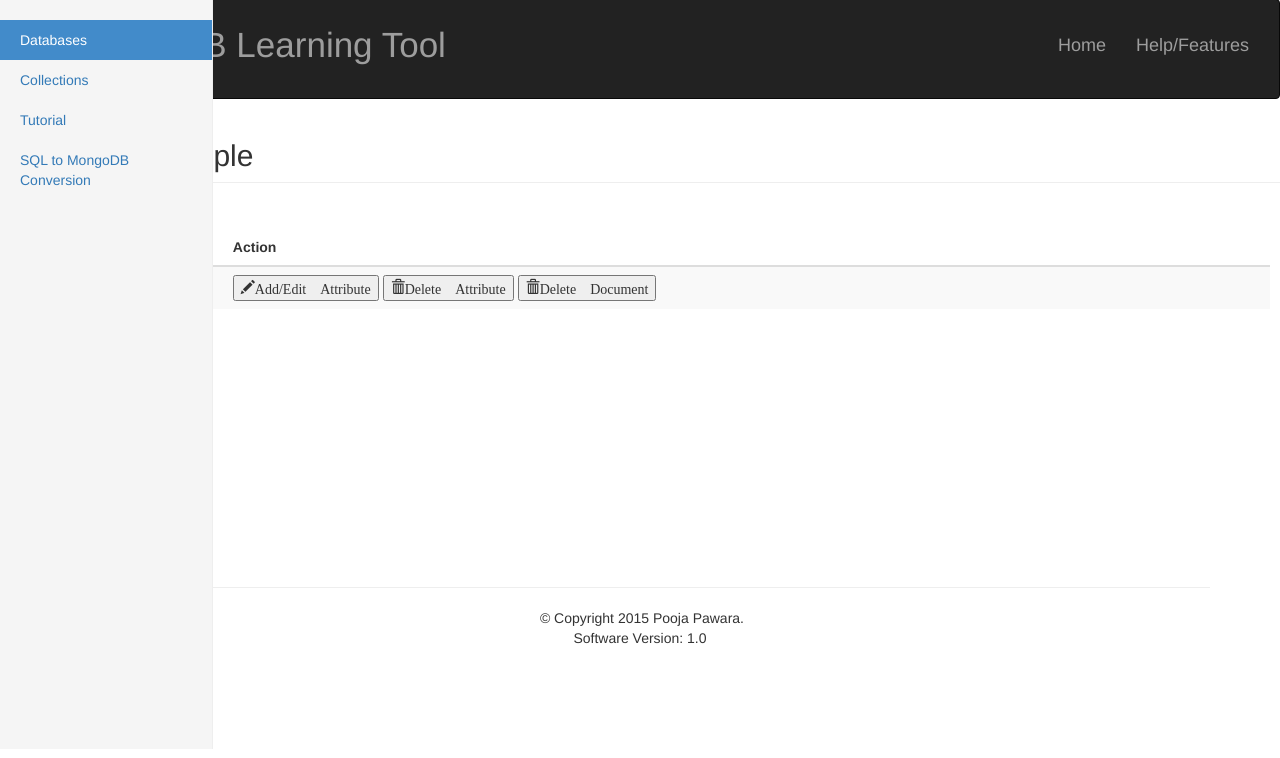
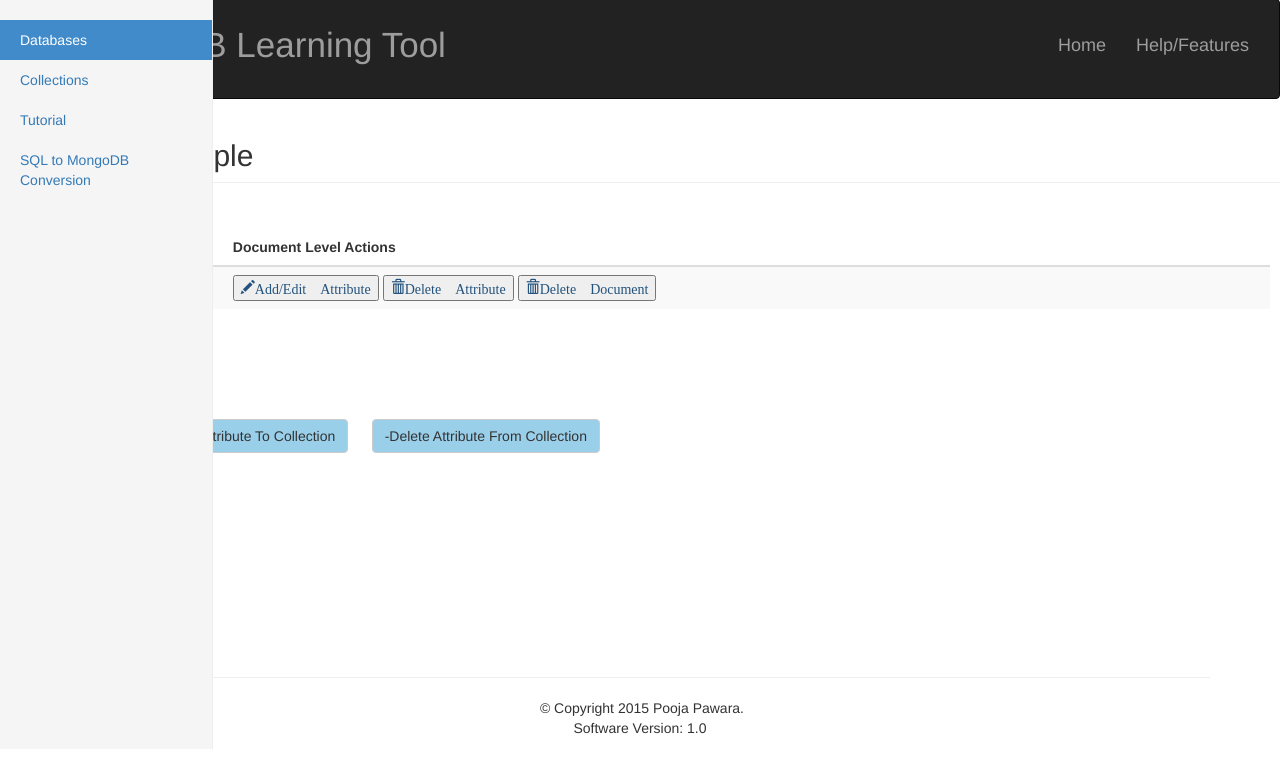
Before and after one commit to Phoenix070/CSCI298Project, a Flask app: a page that uses app/templates/collection_content.html in a window 1280 px wide. Shown: the part 51-809 px from the top of the page. Run offline with Flask 2, Linux system fonts and the light colour scheme; a database or web service that is not in the repository returns one stand-in record (values such as "Sample title"); some libraries are stand-ins or nearby versions.

Commit message:
Added view function for collection level operations add attribute and delete attribute

```diff
--- a/app/templates/collection_content.html
+++ b/app/templates/collection_content.html
@@ -1,6 +1,7 @@
 {% extends 'base.html' %}
 
 {% block content %}
+
     <h2 class="sub-header">Collection : {{ name }}</h2>
       <div class="table-responsive" style="margin-right: 10px; overflow: auto;">
         <table id="collection" class="table table-striped" style="width: 100%;" cellpadding="2">
@@ -11,16 +12,14 @@
                 {% for i in keys %}
                     <th>{{ i }}</th>
                 {% endfor %}
-            <th>Action</th>
+                <th>Document Level Actions</th>
             </tr>
-
         </thead>
-
         <tbody>
             {% for each_row in list_new %}
                 <tr>
                 <td><button id="{{ each_row[1] }}" name="'{{ each_row }}'" type="submit" onclick="json_mode(this.id)">
-                        <span class="glyphicon glyphicon-file"></span>
+                        <span class="glyphicon glyphicon-file" style="color: #23527c;"></span>
                         <script type="text/javascript">
                             json_mode = function( id ){
                                 alert(id);
@@ -35,7 +34,7 @@
 
                 <td style="max-width:100%; white-space:nowrap;">
                 <button id="{{ each_row[0]['_id'] }}" type="submit" onclick="edit_record(this.id)">
-                    <span class="glyphicon glyphicon-pencil">Add/Edit Attribute</span>
+                    <span class="glyphicon glyphicon-pencil" style="color: #23527c;">Add/Edit Attribute</span>
                     <script>
                         edit_record = function(id){
                             var cname = "{{ name }}";
@@ -48,7 +47,7 @@
                     </script>
                 </button>
                 <button id="{{ each_row[0]['_id'] }}" type="submit" onclick="delete_attr(this.id)">
-                        <span class="glyphicon glyphicon-trash">Delete Attribute</span>
+                        <span class="glyphicon glyphicon-trash" style="color: #23527c;">Delete Attribute</span>
                         <script>
                         delete_attr = function(id){
                             var name=prompt("Enter attribute name");
@@ -59,7 +58,7 @@
                     </script>
                 </button>
                 <button id="{{ each_row[0]['_id'] }}" type="submit" onclick="delete_record(this.id)">
-                        <span class="glyphicon glyphicon-trash">Delete Document</span>
+                        <span class="glyphicon glyphicon-trash" style="color: #23527c;">Delete Document</span>
                         <script>
                         delete_record = function(id){
                             var x = confirm("Do you want to delete?")
@@ -71,14 +70,40 @@
                 </button>
                 </td>
                 </tr>
+
             {% endfor %}
+
         </tbody>
         </table>
 
+        <form>
+        <p><br><br><b>Collection level operations : </b><br><br></p>
+        <p><a class="btn btn-default" href="/collections/{{ name }}/document/False/None"
+            role="button" style="background-color: #9acfea;">+Add Document</a>
 
-        <form>
-        <p><a class="btn btn-default" href="/collections/{{ name }}/document/False/None"
-            role="button" style="background-color: #9acfea;">+Add Document</a></p>
+        &nbsp;&nbsp;&nbsp;&nbsp;
+        <a class="btn btn-default" href="javascript:add_attr()"
+            role="button" style="background-color: #9acfea;">+Add Attribute To Collection</a>
+            <script>
+                add_attr = function(){
+                            var name=prompt("Enter attribute name to add");
+                            if( name ){
+                                var cname = "{{ name }}";
+                                location.href = "/collections/add_attr_to_collection/"+cname+"/"+name;}
+                            }
+            </script>
+
+        &nbsp;&nbsp;&nbsp;&nbsp;
+        <a class="btn btn-default" href="javascript:delete_attr_from_col()"
+            role="button" style="background-color: #9acfea;">-Delete Attribute From Collection</a></p>
+            <script>
+                delete_attr_from_col = function(){
+                            var name=prompt("Enter attribute name to delete");
+                            if( name ){
+                                var cname = "{{ name }}";
+                                location.href = "/collections/delete_attr_from_collection/"+cname+"/"+name;}
+                            }
+            </script>
 
         <br><br><br>
         <p><a class="btn btn-default" href="/collections"
--- a/app/views.py
+++ b/app/views.py
@@ -228,6 +228,24 @@ def add_doc(name, objectid, attr, value, option):
     return redirect(url_for('route_doc_page', name=name, var='True', objectid=objectid))
 
 
+@app.route('/collections/add_attr_to_collection/<name>/<attr_name>')
+def add_attr_to_collection(name, attr_name):
+    db_select = db
+    my_collection = getattr(db_select, name)
+    content = my_collection.update({}, {"$set": {attr_name: ""}}, upsert=False, multi=True)
+
+    return redirect(url_for('show_collection', name=name))
+
+
+@app.route('/collections/delete_attr_from_collection/<name>/<attr_name>')
+def delete_attr_from_collection(name, attr_name):
+    db_select = db
+    my_collection = getattr(db_select, name)
+    content = my_collection.update({}, {"$unset": {attr_name: ""}}, upsert=False, multi=True)
+
+    return redirect(url_for('show_collection', name=name))
+
+
 @app.route('/sql_to_mongodb')
 def sql_to_mongodb():
     return render_template('sql_to_mongodb_conversion.html')
```
Lines whose indentation alone changed are shown as unchanged.
